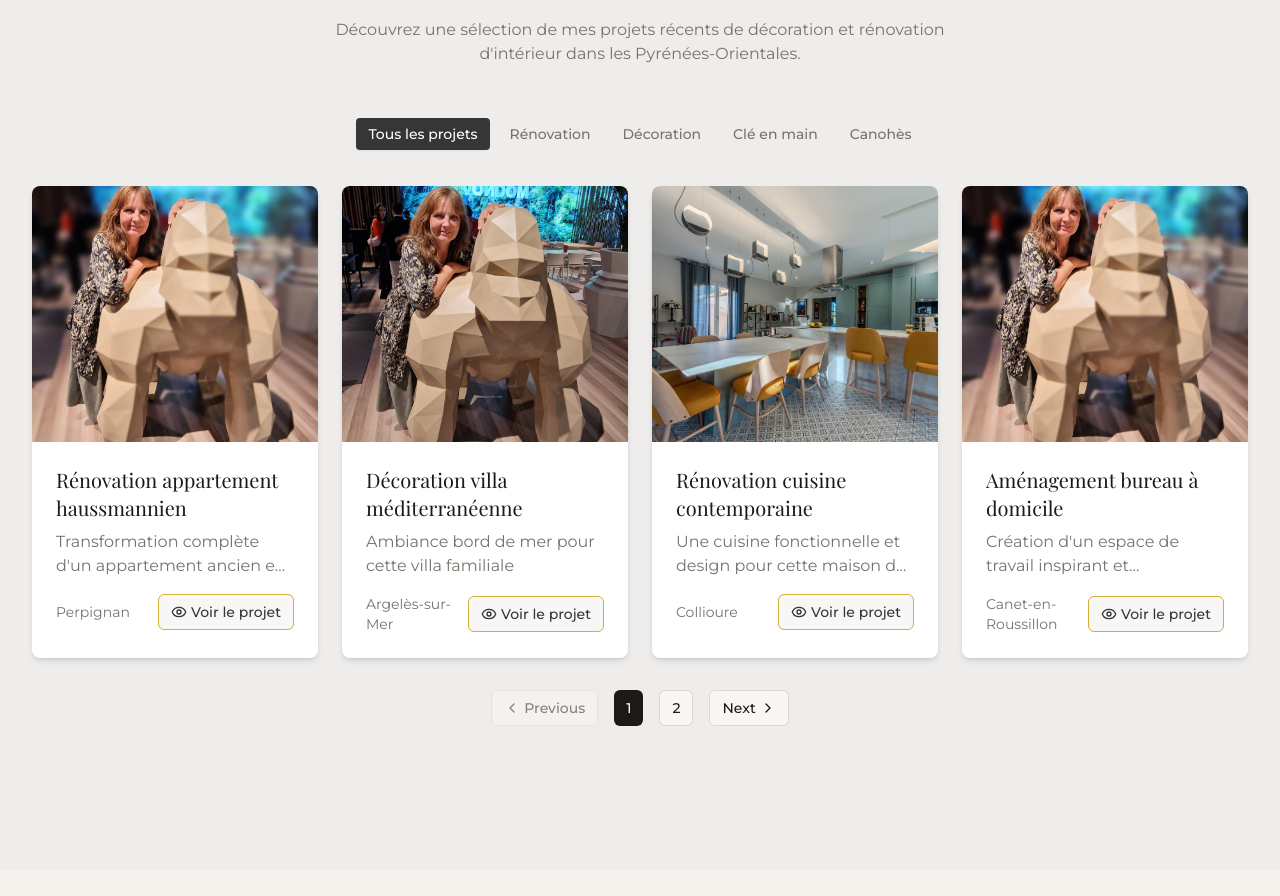
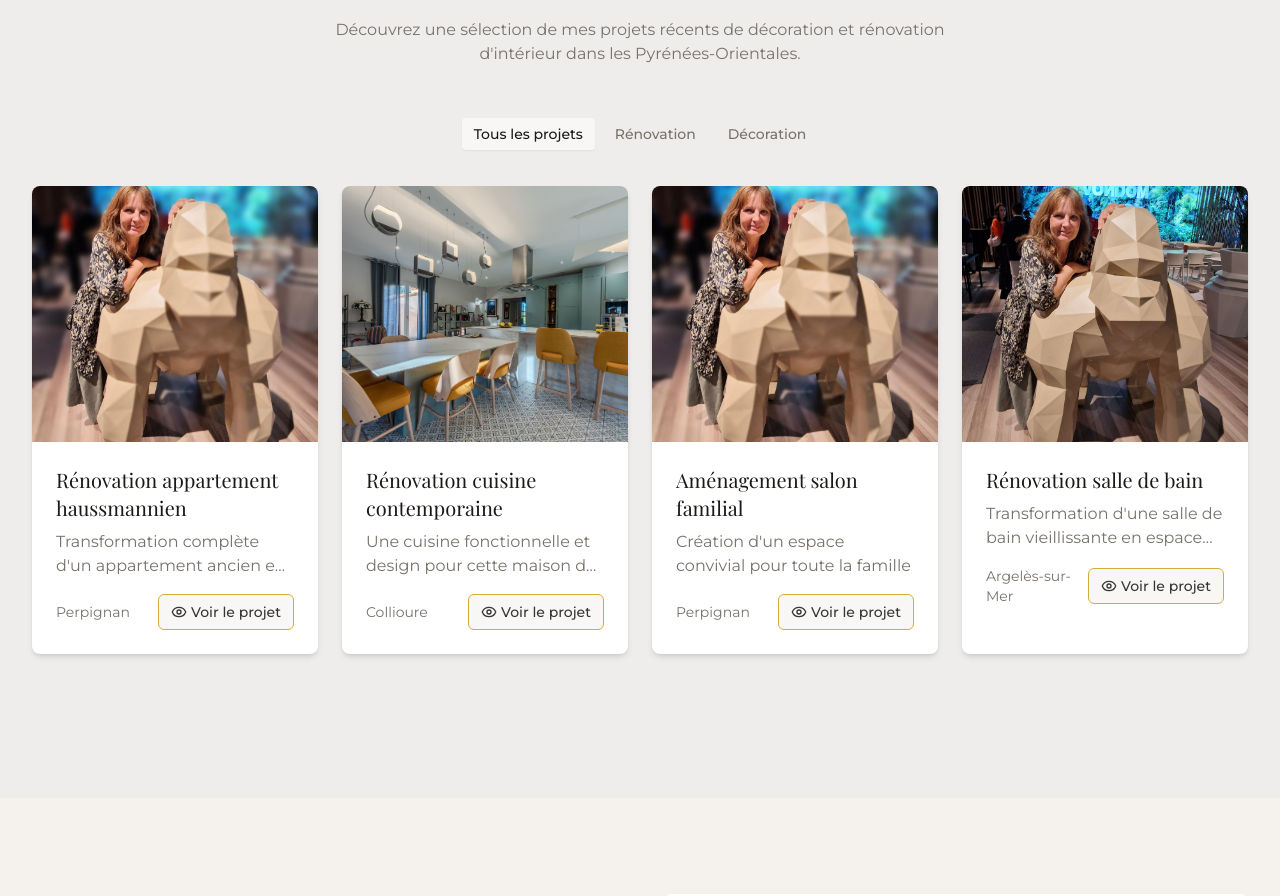
Before and after one commit to AmHomeDecoration/amhomedecoration, a React (Vite) app: page / in a window 1280 px wide. Shown: the part 1652-2548 px from the top of the page. Built offline with nearby package versions, Linux system fonts and the light colour scheme.

Commit message:
Limit and Update Projects Data
Limits the project data to only the Haussmann apartment and creates new projects to apply modifications.

```diff
--- a/src/components/project/ProjectCategoryTabs.tsx
+++ b/src/components/project/ProjectCategoryTabs.tsx
@@ -11,43 +11,24 @@ const ProjectCategoryTabs: React.FC<ProjectCategoryTabsProps> = ({
   activeCategory,
   onCategoryChange
 }) => {
+  const categories = [
+    { id: 'all', label: 'Tous les projets' },
+    { id: 'renovation', label: 'Rénovation' },
+    { id: 'decoration', label: 'Décoration' }
+  ];
+
   return (
     <TabsList className="flex justify-center mb-8 flex-wrap gap-2">
-      <TabsTrigger
-        value="all"
-        onClick={() => onCategoryChange('all')}
-        className="data-[state=active]:bg-design-charcoal data-[state=active]:text-white"
-      >
-        Tous les projets
-      </TabsTrigger>
-      <TabsTrigger
-        value="renovation"
-        onClick={() => onCategoryChange('renovation')}
-        className="data-[state=active]:bg-design-charcoal data-[state=active]:text-white"
-      >
-        Rénovation
-      </TabsTrigger>
-      <TabsTrigger
-        value="decoration"
-        onClick={() => onCategoryChange('decoration')}
-        className="data-[state=active]:bg-design-charcoal data-[state=active]:text-white"
-      >
-        Décoration
-      </TabsTrigger>
-      <TabsTrigger
-        value="turnkey"
-        onClick={() => onCategoryChange('turnkey')}
-        className="data-[state=active]:bg-design-charcoal data-[state=active]:text-white"
-      >
-        Clé en main
-      </TabsTrigger>
-      <TabsTrigger
-        value="canohes"
-        onClick={() => onCategoryChange('canohes')}
-        className="data-[state=active]:bg-design-charcoal data-[state=active]:text-white"
-      >
-        Canohès
-      </TabsTrigger>
+      {categories.map((category) => (
+        <TabsTrigger
+          key={category.id}
+          value={category.id}
+          onClick={() => onCategoryChange(category.id)}
+          className={activeCategory === category.id ? 'bg-design-charcoal text-white' : ''}
+        >
+          {category.label}
+        </TabsTrigger>
+      ))}
     </TabsList>
   );
 };
--- a/src/data/projectsData.ts
+++ b/src/data/projectsData.ts
@@ -58,22 +58,6 @@ export const projectsData: Project[] = [
   },
   {
     id: 2,
-    title: "Décoration villa méditerranéenne",
-    category: "decoration",
-    image: "/lovable-uploads/2d3996b6-132a-44ed-9183-8125e84a94d9.jpg",
-    description: "Ambiance bord de mer pour cette villa familiale",
-    location: "Argelès-sur-Mer",
-    hasBeforeAfter: false,
-    challenge: "Les propriétaires souhaitaient insuffler une atmosphère méditerranéenne contemporaine à leur villa, en évitant les clichés trop typiques du style bord de mer.",
-    solutions: "Nous avons opté pour une palette de couleurs douces inspirées de la mer et du sable, ponctuée de bleus plus profonds. Des matériaux naturels comme le lin, le bois flotté et la pierre locale ont été intégrés à une décoration épurée mais chaleureuse.",
-    results: "La villa offre désormais une ambiance apaisante qui évoque subtilement l'environnement méditerranéen. L'espace est à la fois élégant pour recevoir et confortable pour la vie quotidienne de cette famille avec enfants.",
-    gallery: [
-      "/lovable-uploads/2d3996b6-132a-44ed-9183-8125e84a94d9.jpg",
-      "/lovable-uploads/66e79af6-827f-4f01-89ca-cf6e04a3c6a5.jpg",
-    ]
-  },
-  {
-    id: 3,
     title: "Rénovation cuisine contemporaine",
     category: "renovation",
     image: "/lovable-uploads/8104441e-b394-453a-88de-68ed736dfaa9.png",
@@ -85,67 +69,67 @@ export const projectsData: Project[] = [
     challenge: "La cuisine existante, vétuste et peu pratique, ne correspondait plus aux besoins des propriétaires qui aiment recevoir et cuisiner. L'espace était mal optimisé et manquait cruellement de rangements.",
     solutions: "Nous avons conçu un agencement sur-mesure qui maximise chaque centimètre carré. Les matériaux (plan de travail en quartz, façades laquées) ont été choisis pour leur durabilité et leur facilité d'entretien, tout en apportant une touche contemporaine.",
     results: "La nouvelle cuisine combine esthétique et praticité avec de nombreux rangements, un îlot central qui favorise la convivialité et des équipements haut de gamme qui facilitent le quotidien des propriétaires.",
+    beforeAfterGallery: [
+      {
+        before: "/lovable-uploads/2d3996b6-132a-44ed-9183-8125e84a94d9.jpg",
+        after: "/lovable-uploads/8104441e-b394-453a-88de-68ed736dfaa9.png"
+      },
+      {
+        before: "/lovable-uploads/66e79af6-827f-4f01-89ca-cf6e04a3c6a5.jpg",
+        after: "/lovable-uploads/2a139136-b1b6-4c3c-af62-232e41c065b0.jpg"
+      }
+    ]
+  },
+  {
+    id: 3,
+    title: "Aménagement salon familial",
+    category: "decoration",
+    image: "/lovable-uploads/66e79af6-827f-4f01-89ca-cf6e04a3c6a5.jpg",
+    description: "Création d'un espace convivial pour toute la famille",
+    location: "Perpignan",
+    beforeImage: "/lovable-uploads/66e79af6-827f-4f01-89ca-cf6e04a3c6a5.jpg",
+    afterImage: "/lovable-uploads/2a139136-b1b6-4c3c-af62-232e41c065b0.jpg",
+    hasBeforeAfter: true,
+    challenge: "Cette famille souhaitait transformer leur salon en espace multifonctionnel adapté à tous les membres, des plus jeunes aux plus âgés, tout en créant une atmosphère chaleureuse.",
+    solutions: "Nous avons opté pour un mobilier modulable et des zones dédiées aux différentes activités. Les matériaux ont été choisis pour leur durabilité et leur facilité d'entretien, parfaits pour une famille avec enfants.",
+    results: "Le salon est désormais le cœur de la maison, où chacun trouve sa place. L'espace permet aussi bien la détente que les jeux ou le travail, tout en offrant une esthétique soignée qui satisfait les parents.",
+    beforeAfterGallery: [
+      {
+        before: "/lovable-uploads/66e79af6-827f-4f01-89ca-cf6e04a3c6a5.jpg",
+        after: "/lovable-uploads/2a139136-b1b6-4c3c-af62-232e41c065b0.jpg"
+      },
+      {
+        before: "/lovable-uploads/2a139136-b1b6-4c3c-af62-232e41c065b0.jpg",
+        after: "/lovable-uploads/66e79af6-827f-4f01-89ca-cf6e04a3c6a5.jpg"
+      }
+    ],
+    gallery: [
+      "/lovable-uploads/461611f7-d247-4387-9721-44288ae1f7cc.png",
+      "/lovable-uploads/f35a5805-7552-4b9e-963e-fa11284f5948.png"
+    ]
   },
   {
     id: 4,
-    title: "Aménagement bureau à domicile",
-    category: "decoration",
-    image: "/lovable-uploads/66e79af6-827f-4f01-89ca-cf6e04a3c6a5.jpg",
-    description: "Création d'un espace de travail inspirant et fonctionnel",
-    location: "Canet-en-Roussillon",
-    hasBeforeAfter: false,
-    challenge: "Suite à la généralisation du télétravail, ce client avait besoin d'un véritable bureau à domicile, à la fois professionnel et en harmonie avec le reste de son intérieur.",
-    solutions: "Nous avons transformé une chambre d'amis peu utilisée en bureau fonctionnel. Un mobilier sur-mesure a permis d'optimiser l'espace tout en intégrant de nombreux rangements. L'acoustique et l'éclairage ont fait l'objet d'une attention particulière.",
-    results: "Le client dispose maintenant d'un espace de travail professionnel qui favorise sa concentration et sa productivité, tout en restant cohérent avec l'esthétique générale de sa maison.",
-  },
-  {
-    id: 5,
-    title: "Réaménagement loft industriel",
+    title: "Rénovation salle de bain",
     category: "renovation",
-    image: "/lovable-uploads/2a139136-b1b6-4c3c-af62-232e41c065b0.jpg",
-    description: "Transformation d'un ancien atelier en espace de vie contemporain",
-    location: "Perpignan",
-    hasBeforeAfter: false,
-    challenge: "Cet ancien atelier offrait un beau volume mais présentait des défis en termes d'isolation, de distribution des espaces et d'intégration des éléments techniques.",
-    solutions: "Tout en préservant l'esprit industriel du lieu (poutres apparentes, hauteur sous plafond), nous avons créé des zones distinctes sans cloisonner complètement. Les matériaux bruts ont été conservés et mis en valeur par des éléments plus contemporains.",
-    results: "Le loft offre désormais un cadre de vie unique qui respecte l'histoire du bâtiment tout en offrant un confort optimal. Les différents espaces de vie cohabitent harmonieusement dans ce volume ouvert.",
-  },
-  {
-    id: 6,
-    title: "Décoration appartement de vacances",
-    category: "decoration",
     image: "/lovable-uploads/2d3996b6-132a-44ed-9183-8125e84a94d9.jpg",
-    description: "Ambiance décontractée pour cet appartement face à la mer",
+    description: "Transformation d'une salle de bain vieillissante en espace bien-être",
     location: "Argelès-sur-Mer",
-    hasBeforeAfter: false,
-    challenge: "Cet appartement de vacances devait être à la fois pratique, facile d'entretien et offrir une atmosphère relaxante qui marque une vraie rupture avec le quotidien des propriétaires.",
-    solutions: "Nous avons privilégié des matériaux résistants et des textiles lavables, tout en créant une décoration inspirée par la mer toute proche. Les couleurs apaisantes et les textures naturelles invitent à la détente.",
-    results: "L'appartement est devenu un véritable havre de paix où les propriétaires et leurs invités se sentent immédiatement en vacances. La décoration évoque subtilement l'environnement maritime sans tomber dans les clichés.",
-  },
-  {
-    id: 7,
-    title: "Projet de rénovation globale",
-    category: "turnkey",
-    image: "/lovable-uploads/66e79af6-827f-4f01-89ca-cf6e04a3c6a5.jpg",
-    description: "Refonte complète d'une villa des années 80",
-    location: "Canohès",
-    beforeImage: "/lovable-uploads/66e79af6-827f-4f01-89ca-cf6e04a3c6a5.jpg",
-    afterImage: "/lovable-uploads/2a139136-b1b6-4c3c-af62-232e41c065b0.jpg",
+    beforeImage: "/lovable-uploads/2d3996b6-132a-44ed-9183-8125e84a94d9.jpg",
+    afterImage: "/lovable-uploads/461611f7-d247-4387-9721-44288ae1f7cc.png",
     hasBeforeAfter: true,
-    challenge: "Cette villa n'avait jamais été rénovée depuis sa construction dans les années 80. Outre une distribution obsolète, elle présentait des problèmes d'isolation et des installations techniques vétustes.",
-    solutions: "Nous avons coordonné un projet de rénovation globale incluant la refonte complète des espaces, la rénovation énergétique et la modernisation de tous les équipements, tout en respectant le budget défini.",
-    results: "Les propriétaires bénéficient désormais d'une maison entièrement repensée qui répond aux standards actuels de confort et d'efficacité énergétique, tout en reflétant leur style de vie et leurs goûts personnels.",
-  },
-  {
-    id: 8,
-    title: "Rénovation d'une maison de village",
-    category: "canohes",
-    image: "/lovable-uploads/2d3996b6-132a-44ed-9183-8125e84a94d9.jpg",
-    description: "Modernisation respectueuse d'une demeure traditionnelle",
-    location: "Canohès",
-    hasBeforeAfter: false,
-    challenge: "Cette maison de village ancienne présentait des contraintes structurelles importantes et nécessitait une mise aux normes complète, tout en préservant son caractère authentique.",
-    solutions: "Nous avons travaillé avec des artisans spécialisés dans la rénovation du bâti ancien pour respecter l'âme de cette maison, tout en y intégrant discrètement les éléments de confort modernes.",
-    results: "La maison a retrouvé son charme d'antan tout en offrant un niveau de confort contemporain. Les matériaux traditionnels ont été préservés ou remplacés à l'identique, créant une continuité historique tout en répondant aux attentes actuelles.",
-  },
+    challenge: "Cette salle de bain n'avait pas été rénovée depuis les années 90 et présentait des problèmes d'humidité et d'agencement peu pratique.",
+    solutions: "Nous avons entièrement repensé l'espace pour intégrer une douche à l'italienne spacieuse et un meuble vasque avec de nombreux rangements. Une attention particulière a été portée à l'étanchéité et à la ventilation.",
+    results: "La nouvelle salle de bain offre désormais une ambiance spa avec des matériaux nobles et un éclairage travaillé. L'espace est maximisé et les problèmes d'humidité sont résolus.",
+    beforeAfterGallery: [
+      {
+        before: "/lovable-uploads/2d3996b6-132a-44ed-9183-8125e84a94d9.jpg",
+        after: "/lovable-uploads/461611f7-d247-4387-9721-44288ae1f7cc.png"
+      },
+      {
+        before: "/lovable-uploads/8c3d50c4-1ff5-4a3e-b708-282bbe766927.png",
+        after: "/lovable-uploads/e306d00a-1f2a-44f2-be3c-c713b0947533.png"
+      }
+    ]
+  }
 ];
--- a/src/pages/ProjectsSection.tsx
+++ /dev/null
@@ -1,153 +0,0 @@
-
-import React, { useState, useEffect } from 'react';
-import { Button } from '@/components/ui/button';
-import { Tabs, TabsContent, TabsList, TabsTrigger } from '@/components/ui/tabs';
-import { Eye } from 'lucide-react';
-import ProjectDetailView from '@/pages/ProjectDetailView';
-
-interface Project {
-  id: number;
-  title: string;
-  category: string;
-  image: string;
-  description: string;
-  location: string;
-  beforeImage?: string;
-  afterImage?: string;
-  hasBeforeAfter: boolean;
-  gallery?: string[];
-  beforeAfterGallery?: Array<{before: string; after: string}>;
-}
-
-const ProjectsSection: React.FC = () => {
-  const [projects, setProjects] = useState<Project[]>([]);
-  const [filteredProjects, setFilteredProjects] = useState<Project[]>([]);
-  const [activeCategory, setActiveCategory] = useState('all');
-  const [selectedProject, setSelectedProject] = useState<Project | null>(null);
-
-  useEffect(() => {
-    // Définition des projets
-    const projectsData: Project[] = [
-      {
-        id: 1,
-        title: "Rénovation appartement haussmannien",
-        category: "renovation",
-        image: "/lovable-uploads/project1.jpg",
-        description: "Transformation complète d'un appartement ancien en espace contemporain",
-        location: "Perpignan",
-        beforeImage: "/lovable-uploads/project1_before.jpg",
-        afterImage: "/lovable-uploads/project1_after.jpg",
-        hasBeforeAfter: true,
-        beforeAfterGallery: [
-          { before: "/lovable-uploads/project1_before.jpg", after: "/lovable-uploads/project1_after.jpg" },
-          { before: "/lovable-uploads/project1-1.jpg", after: "/lovable-uploads/project1-2.jpg" },
-          { before: "/lovable-uploads/project1-3.jpg", after: "/lovable-uploads/project2-1.jpg" }
-        ],
-        gallery: [
-          "/lovable-uploads/project1-1.jpg",
-          "/lovable-uploads/project1-2.jpg",
-          "/lovable-uploads/project1-3.jpg",
-          "/lovable-uploads/project2-1.jpg",
-          "/lovable-uploads/project2-2.jpg"
-        ]
-      },
-      {
-        id: 2,
-        title: "Décoration villa méditerranéenne",
-        category: "decoration",
-        image: "/lovable-uploads/project2.jpg",
-        description: "Ambiance bord de mer pour cette villa familiale",
-        location: "Argelès-sur-Mer",
-        hasBeforeAfter: false,
-        gallery: [
-          "/lovable-uploads/project2-1.jpg",
-          "/lovable-uploads/project2-2.jpg",
-          "/lovable-uploads/project1-1.jpg",
-          "/lovable-uploads/project1-2.jpg"
-        ]
-      },
-    ];
-
-    setProjects(projectsData);
-    setFilteredProjects(projectsData);
-  }, []);
-
-  // Filtrer les projets par catégorie
-  useEffect(() => {
-    if (activeCategory === 'all') {
-      setFilteredProjects(projects);
-    } else {
-      setFilteredProjects(projects.filter(project => project.category === activeCategory));
-    }
-  }, [activeCategory, projects]);
-
-  const handleViewProject = (project: Project) => {
-    setSelectedProject(project);
-  };
-
-  const closeProjectDetail = () => {
-    setSelectedProject(null);
-  };
-
-  return (
-    <section id="projects" className="bg-muted section-padding">
-      <div className="container mx-auto container-padding">
-        <div className="text-center mb-12">
-          <h2 className="text-3xl md:text-4xl font-serif mb-4 text-design-charcoal">Mes réalisations</h2>
-          <p className="text-muted-foreground max-w-2xl mx-auto">
-            Découvrez mes derniers projets de décoration et rénovation d'intérieur.
-          </p>
-        </div>
-
-        {/* Onglets de catégorie */}
-        <Tabs defaultValue="all" className="mb-12">
-          <TabsList className="flex justify-center mb-8 flex-wrap gap-2">
-            <TabsTrigger value="all" onClick={() => setActiveCategory('all')}>
-              Tous les projets
-            </TabsTrigger>
-            <TabsTrigger value="renovation" onClick={() => setActiveCategory('renovation')}>
-              Rénovation
-            </TabsTrigger>
-            <TabsTrigger value="decoration" onClick={() => setActiveCategory('decoration')}>
-              Décoration
-            </TabsTrigger>
-          </TabsList>
-
-          <TabsContent value={activeCategory} className="mt-0">
-            <div className="grid grid-cols-1 md:grid-cols-2 lg:grid-cols-3 gap-6">
-              {filteredProjects.map((project) => (
-                <div key={project.id} className="bg-white rounded-lg overflow-hidden shadow-md hover-lift">
-                  <div className="relative h-64">
-                    <img src={project.image} alt={project.title} className="w-full h-full object-cover" />
-                  </div>
-                  <div className="p-6">
-                    <h3 className="text-xl font-serif mb-2">{project.title}</h3>
-                    <p className="text-muted-foreground mb-4">{project.description}</p>
-                    <div className="flex items-center justify-between">
-                      <span className="text-sm text-muted-foreground">{project.location}</span>
-                      <Button
-                        variant="outline"
-                        size="sm"
-                        onClick={() => handleViewProject(project)}
-                      >
-                        <Eye size={14} />
-                        Voir le projet
-                      </Button>
-                    </div>
-                  </div>
-                </div>
-              ))}
-            </div>
-          </TabsContent>
-        </Tabs>
-      </div>
-
-      {/* Affichage du détail du projet sélectionné */}
-      {selectedProject && (
-        <ProjectDetailView project={selectedProject} onClose={closeProjectDetail} />
-      )}
-    </section>
-  );
-};
-
-export default ProjectsSection;
```
